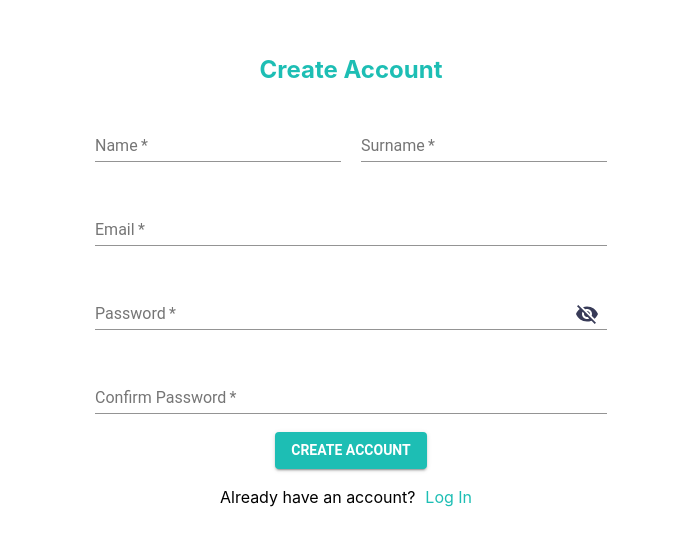
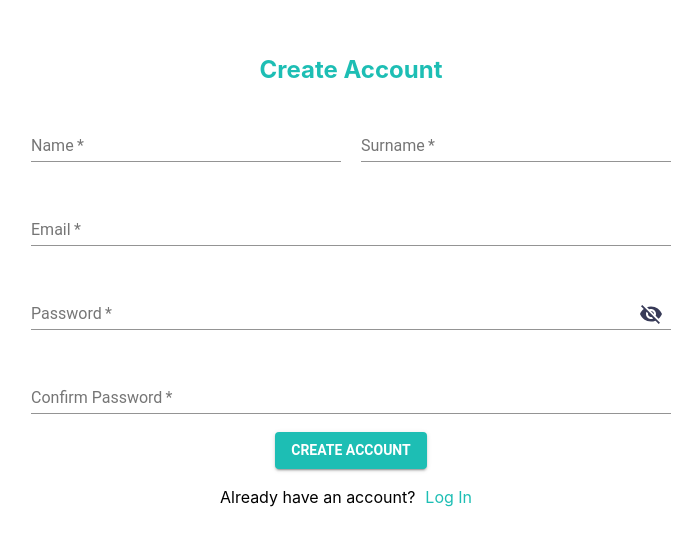
Before and after one commit to RamonColmenares/DigitalBooking, a React (Create React App) app in the folder digital-booking-ui/: page /signup in a window 1280 px wide. Shown: the part 101-646 px from the top of the page, without its empty margins (289-982 px from the left). Built offline with nearby package versions, Linux system fonts and the light colour scheme.

Commit message:
Re order files

```diff
--- a/digital-booking-ui/src/App.js
+++ b/digital-booking-ui/src/App.js
@@ -1,24 +1,26 @@
 import React from "react";
 import { Route, Routes } from "react-router-dom";
-import AppContent from "./components/AppContent";
-import Login from "./components/auth/Login";
-import SignUp from "./components/auth/SignUp";
 import { PrivateRoute } from "./components/routes/PrivateRoute";
+import LoginPage from "./pages/login/LoginPage";
+import SignUpPage from "./pages/signUp/SignUpPage";
+import HomePage from "./pages/home/HomePage";
+import NavBar from "./pages/NavBar";
 
 const App = () => {
   return (
     <div>
+      <NavBar />
       <Routes>
         <Route
           path="/"
           element={
             <PrivateRoute user="true">
-              <AppContent />
+              <HomePage />
             </PrivateRoute>
           }
         />
-        <Route path="/login" element={<Login />} />
-        <Route path="/signup" element={<SignUp />} />
+        <Route path="/login" element={<LoginPage />} />
+        <Route path="/signup" element={<SignUpPage />} />
       </Routes>
     </div>
   );
--- a/digital-booking-ui/src/common/inputs/formInputs.js
+++ b/digital-booking-ui/src/common/inputs/formInputs.js
@@ -87,7 +87,7 @@
 
 const useStyles = makeStyles(() => ({
   textField: {
-    width: "50%",
+    width: "100%",
     margin: "18px 0",
   },
 }));
--- a/digital-booking-ui/src/components/auth/FormWrapper.js
+++ b/digital-booking-ui/src/components/auth/FormWrapper.js
@@ -10,6 +10,7 @@
   formWrapper: {
     display: "flex",
     alignItems: "center",
+    width: "100vw",
     height: "100vh",
   },
 }));
--- a/digital-booking-ui/src/components/auth/Login.js
+++ /dev/null
@@ -1,7 +0,0 @@
-import React from "react";
-
-const Login = () => {
-  return <div>Login</div>;
-};
-
-export default Login;
--- a/digital-booking-ui/src/components/AppContent.js
+++ b/digital-booking-ui/src/pages/home/HomePage.js
@@ -1,7 +1,7 @@
 import React from "react";
 
-const AppContent = () => {
+const HomePage = () => {
   return <div>Home</div>;
 };
 
-export default AppContent;
+export default HomePage;
--- /dev/null
+++ b/digital-booking-ui/src/pages/login/LoginPage.js
@@ -0,0 +1,7 @@
+import React from "react";
+
+const LoginPage = () => {
+  return <div>LoginPage</div>;
+};
+
+export default LoginPage;
--- a/digital-booking-ui/src/components/auth/SignUp.js
+++ b/digital-booking-ui/src/pages/signUp/SignUpPage.js
@@ -10,9 +10,9 @@
   Surname,
 } from "../../common/inputs/formInputs";
 import { useSignUpStore } from "../../stores/signUp";
-import FormWrapper from "./FormWrapper";
+import FormWrapper from "../../components/auth/FormWrapper";
 
-const SignUp = () => {
+const SignUpPage = () => {
   const classes = useStyles();
 
   const navigate = useNavigate();
@@ -76,7 +76,7 @@
   );
 };
 
-export default SignUp;
+export default SignUpPage;
 
 const useStyles = makeStyles((theme) => ({
   form: {
@@ -84,8 +84,11 @@
     flexDirection: "column",
     alignItems: "center",
     justifyContent: "center",
-    width: "80%",
+    width: "50%",
     margin: "0 auto",
+    "@media (max-width:800px)": {
+      width: "90%",
+    },
     "& > h2": {
       color: theme.palette.primary.main,
       fontWeight: "bold",
@@ -94,7 +97,8 @@
   },
   namesWrapper: {
     display: "flex",
-    width: "50%" /* 220px */,
+    // width: "50%" /* 220px */,
+    width: "100%",
     margin: "18px 0",
     gap: "20px",
     "& > :nth-child(1)": {
@@ -103,10 +107,9 @@
     "& > :nth-child(2)": {
       flexGrow: 1,
     },
-  },
-  textField: {
-    width: "50%",
-    margin: "18px 0",
+    "@media (max-width:800px)": {
+      flexDirection: "column",
+    },
   },
   button: {
     color: theme.palette.white,
```
